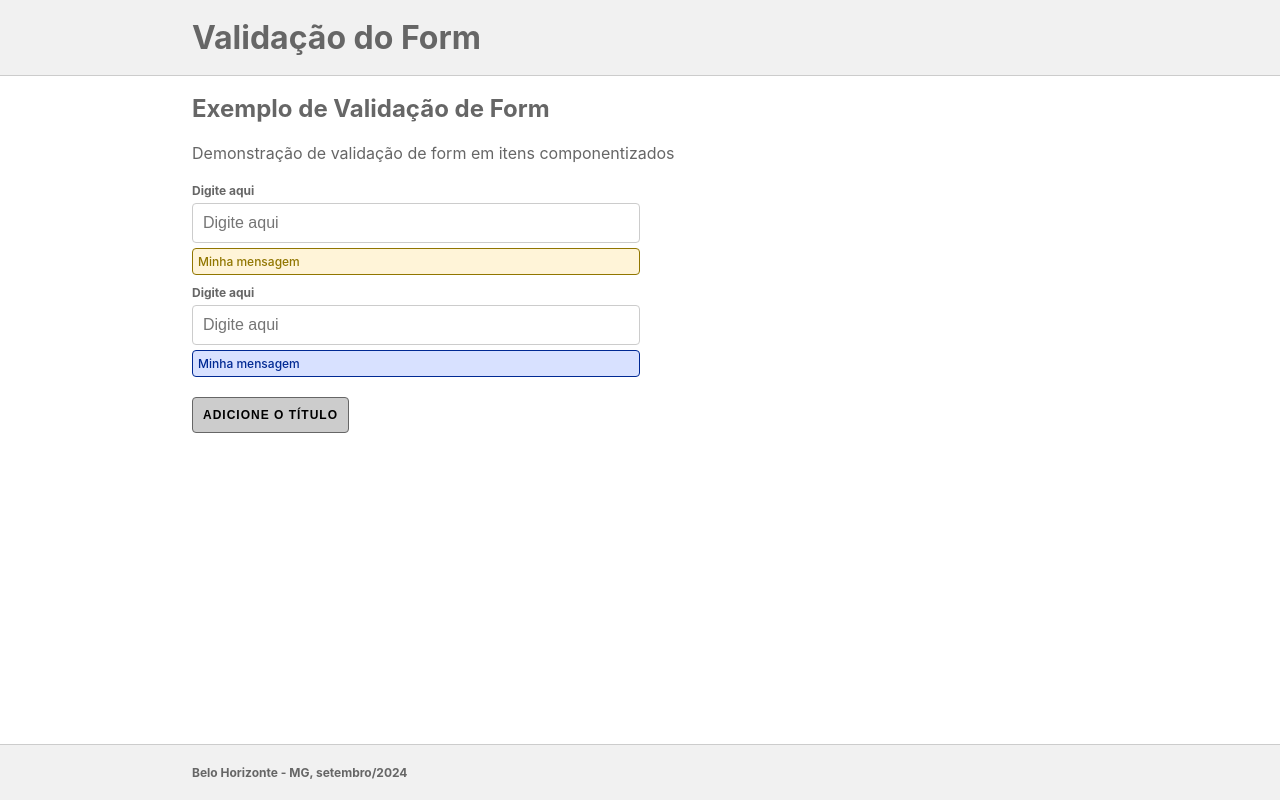
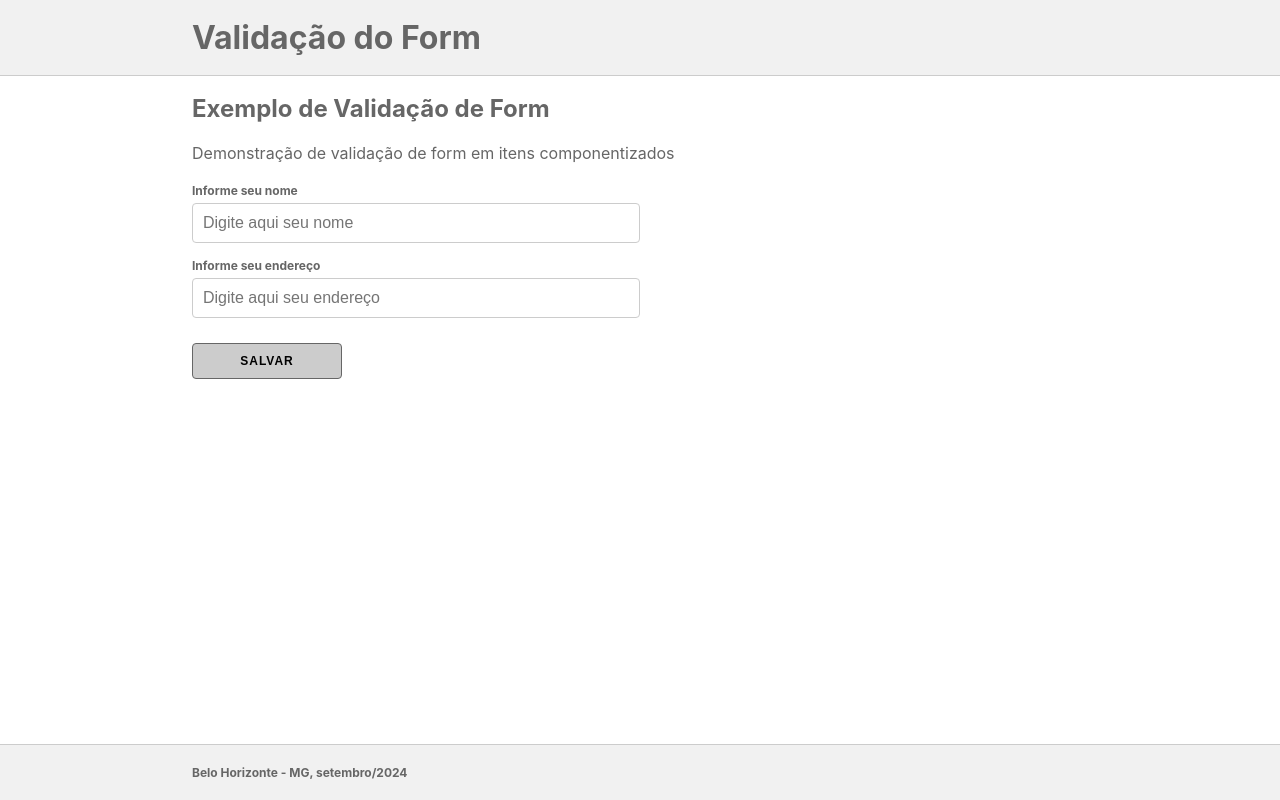
Before and after one commit to edudfeitosa/form-components, a React (Vite) app: page / in a window 1280 px wide. Built offline with nearby package versions, Linux system fonts and the light colour scheme.

Commit message:
FormUser -> validação do form

```diff
--- a/package.json
+++ b/package.json
@@ -10,8 +10,10 @@
     "preview": "vite preview"
   },
   "dependencies": {
+    "@hookform/error-message": "^2.0.1",
     "react": "^18.3.1",
     "react-dom": "^18.3.1",
+    "react-hook-form": "^7.53.0",
     "sass": "^1.77.8"
   },
   "devDependencies": {
--- a/src/assets/styles/mixins.scss
+++ b/src/assets/styles/mixins.scss
@@ -6,7 +6,7 @@
 }
 
 @mixin alerts($color, $backgroundColor) {
-    padding: 5px;
+    padding: 5px 10px;
     border-radius: 4px;
     font-size: 0.75rem;
     font-weight: 500;
--- a/src/components/features/form-user/FormUser.tsx
+++ b/src/components/features/form-user/FormUser.tsx
@@ -1,30 +1,54 @@
+import { useForm } from "react-hook-form";
+import { ErrorMessage } from "@hookform/error-message"
+
 import Input from "@/components/partials/input/Input.tsx";
 import Button from "@/components/partials/button/Button.tsx";
 import Alerts from "@/components/partials/alerts/Alerts.tsx";
 
 const FormUser = () => {
+    const { register, handleSubmit, formState: { errors } } = useForm();
 
-    function clickButton() {
-        console.log('Funcionou');
+    const formValidation = {
+        nome: {
+            required: "Você precisa informar um nome"
+        },
+        endereco: {
+            required: "Você precisa informar um endereço"
+        }
+    }
+
+    function onSubmit(data: object) {
+        console.log(data);
     }
 
     return (
         <>
             <p>Demonstração de validação de form em itens componentizados</p>
-            <Input
-                label="Digite aqui"
-                placeholder="Digite aqui"
-            />
-            <Alerts>Minha mensagem</Alerts>
-            <Input
-                label="Digite aqui"
-                placeholder="Digite aqui"
-            />
-            <Alerts type='info'>Minha mensagem</Alerts>
-            <Button
-                title="Adicione o título"
-                onClick={() => clickButton()}
-            />
+            <form onSubmit={ handleSubmit(onSubmit) }>
+                <Input
+                    label="Informe seu nome"
+                    placeholder="Digite aqui seu nome"
+                    {...register("nome", formValidation.nome)}
+                />
+                <ErrorMessage
+                    errors={errors}
+                    name="nome"
+                    render={({ message }) => <Alerts type="error">{message}</Alerts>}
+                />
+                <Input
+                    label="Informe seu endereço"
+                    placeholder="Digite aqui seu endereço"
+                    {...register("endereco", formValidation.endereco)}
+                />
+                <ErrorMessage
+                    errors={errors}
+                    name="endereco"
+                    render={({ message }) => <Alerts type="error">{message}</Alerts>}
+                />
+                <Button type="submit">
+                    Salvar
+                </Button>
+            </form>
         </>
     );
 };
--- a/src/components/partials/alerts/alerts.module.scss
+++ b/src/components/partials/alerts/alerts.module.scss
@@ -5,7 +5,7 @@
   width: 50%;
 
   .alert {
-    @include alerts(#917600, #fff4d8)
+    @include alerts(#917600, #fff4d8);
   }
 
   .error {
--- a/src/components/partials/button/Button.tsx
+++ b/src/components/partials/button/Button.tsx
@@ -2,12 +2,12 @@ import React from "react";
 import styles from "./button.module.scss";
 
 type ButtonProps = React.ComponentProps<'button'> & {
-    title: string
+    children: React.ReactNode;
 }
 
-const Button = ({title, ...props}: ButtonProps) => (
+const Button = ({children, ...props}: ButtonProps) => (
     <div className={styles.button}>
-        <button{...props}>{title}</button>
+        <button{...props}>{children}</button>
     </div>
 );
 
--- a/src/components/partials/input/Input.tsx
+++ b/src/components/partials/input/Input.tsx
@@ -1,15 +1,15 @@
-import React from "react";
+import React, { forwardRef } from "react";
 import styles from './input.module.scss';
 
-type inputProps = React.ComponentProps<'input'> & {
+type InputProps = React.ComponentProps<'input'> & {
     label: string;
 }
 
-const Input = ({label, ...props}: inputProps) => (
+const Input = forwardRef<HTMLInputElement, InputProps>(({label, ...props}, ref) => (
     <div className={styles.input}>
         <label>{label}</label>
-        <input {...props} />
+        <input ref={ref} {...props} />
     </div>
-);
+));
 
 export default Input;
```
Also changed, not shown: 1 other file (tests, documents, lock files or other folders).
